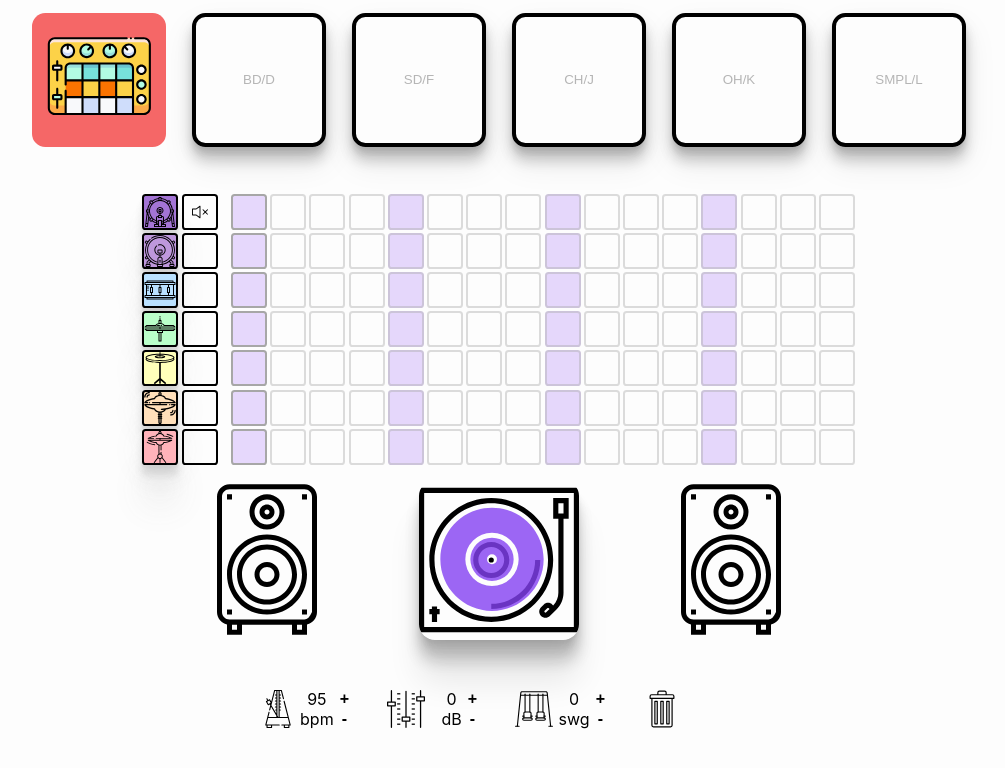
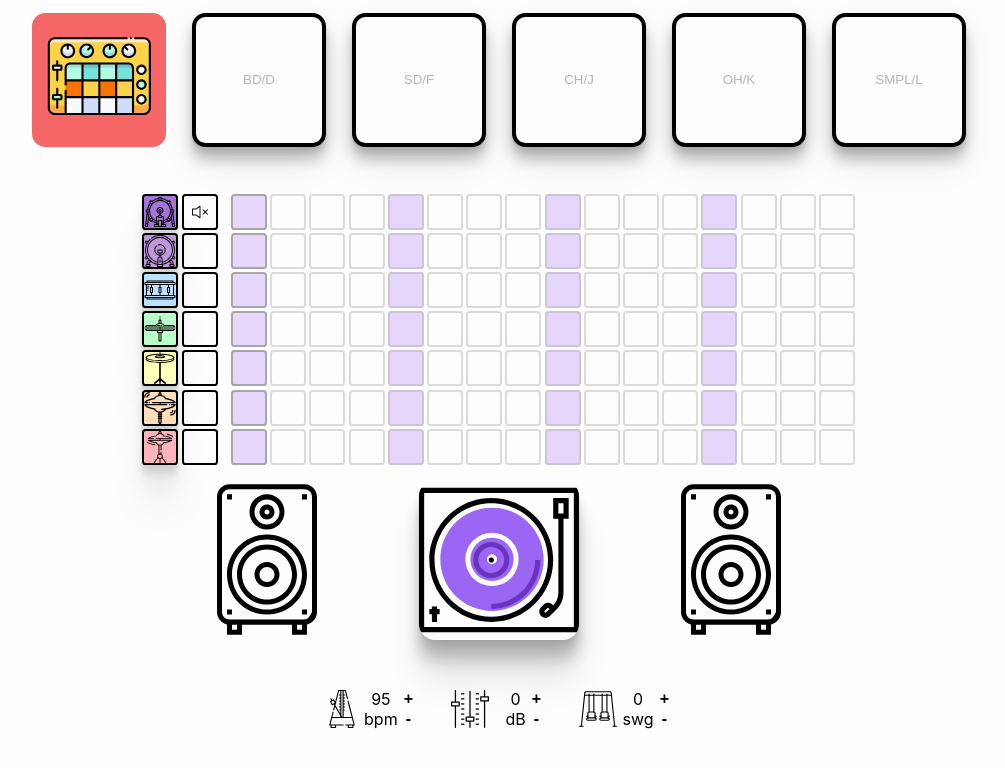
Before and after one commit to JakubJureczko/drum-seq, a React (Create React App) app: page / in a window 1280 px wide. Shown: the top 768 px of the page, without its empty margins (141-1146 px from the left). Built offline with nearby package versions, Linux system fonts and the light colour scheme; no server answers.

Commit message:
clear out

```diff
--- a/src/App.js
+++ b/src/App.js
@@ -7,7 +7,6 @@ import Actions from "./components/Actions"
 import SetBpm from "./components/SetBpm";
 import SetVol from "./components/SetVol";
 import Swing from "./components/Swing";
-import Clear from "./components/Clear"
 
 import "./App.css";
 
@@ -24,7 +23,7 @@ function App() {
             <SetBpm />
             <SetVol />
             <Swing />
-            <Clear />
+
           </div>
         </div>
       </div>
```
